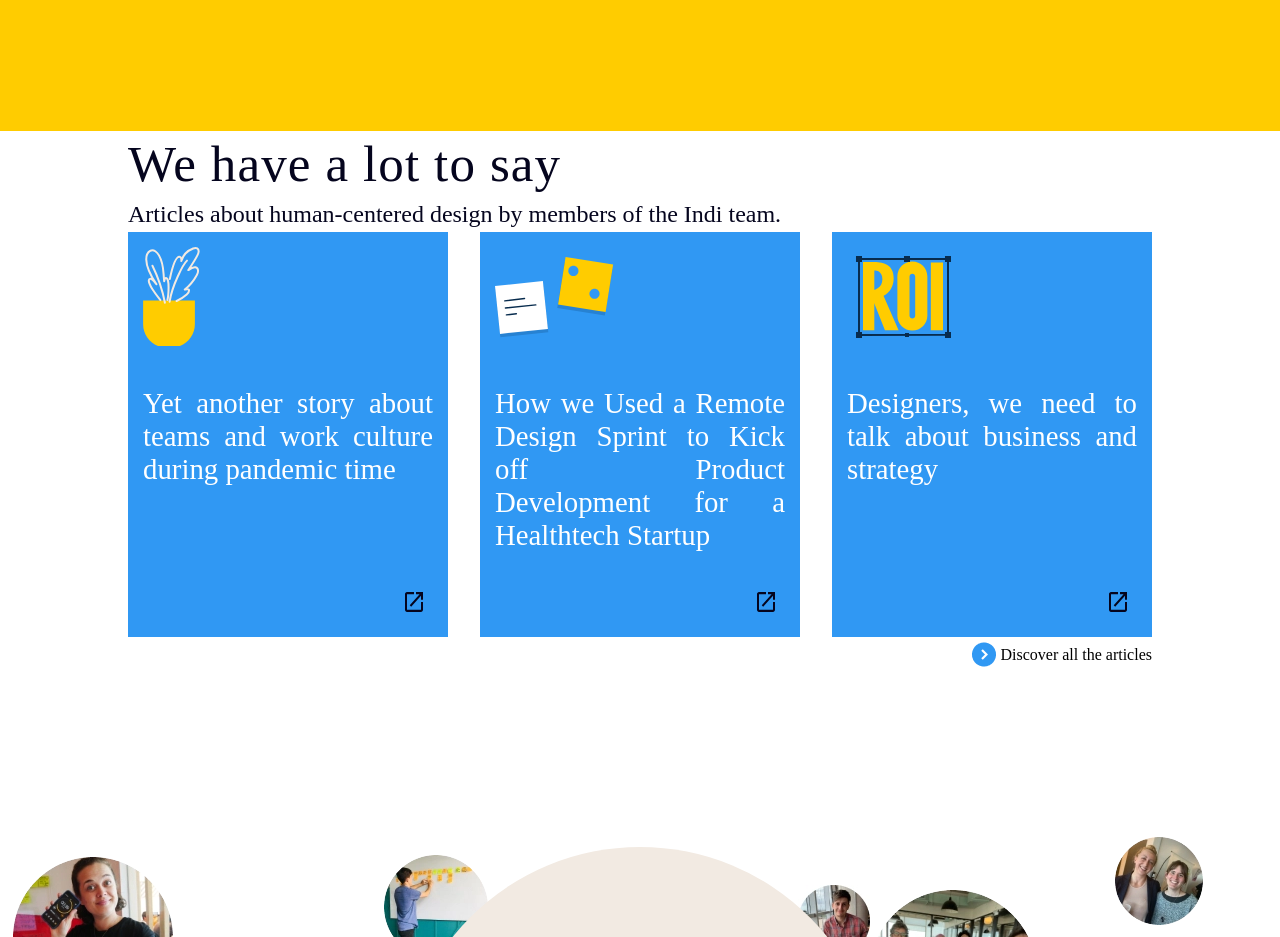
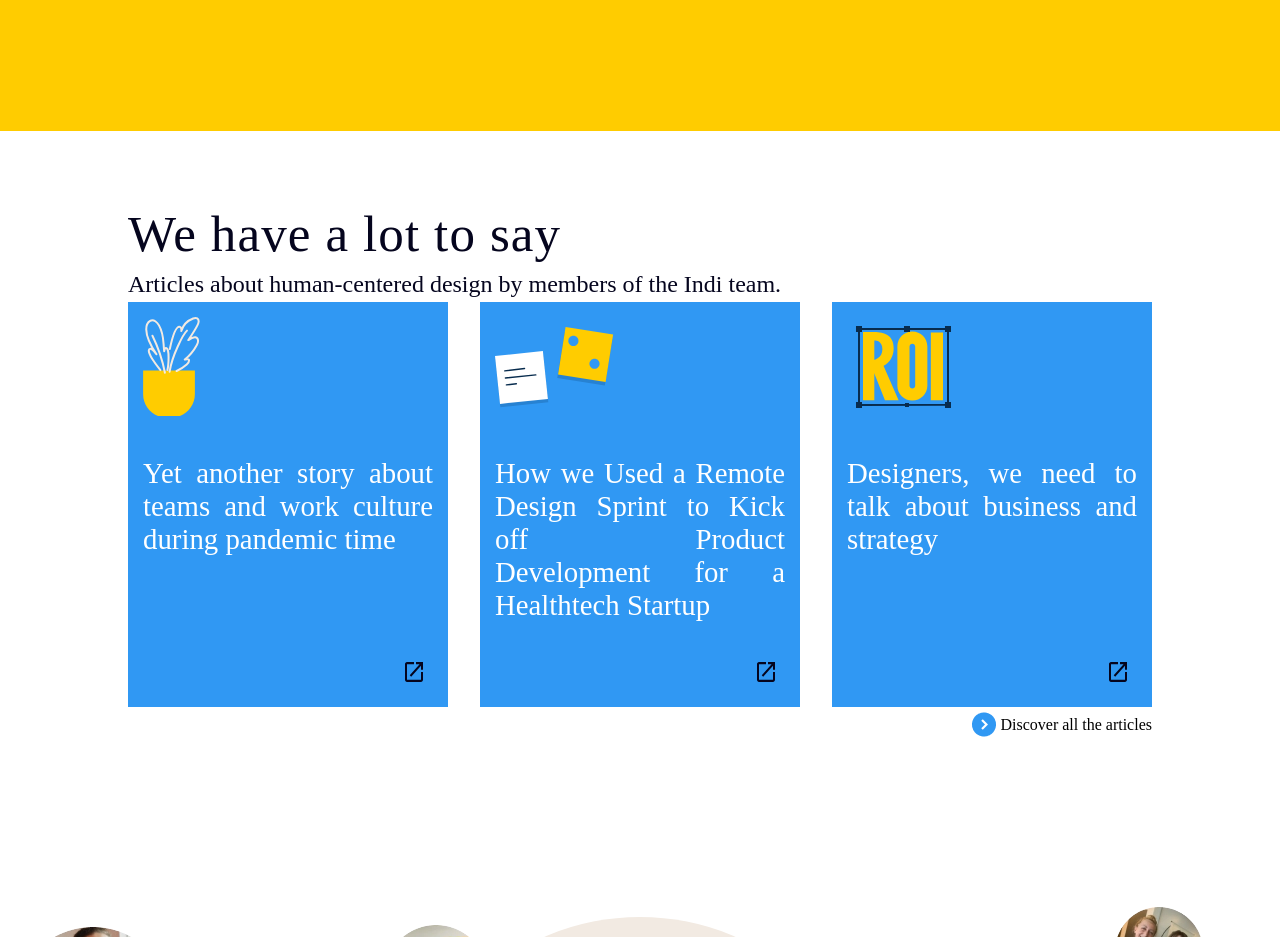
Before and after one commit to cxzyueiifqqe/lab7, a plain HTML site: page task2/index.html in a window 1280 px wide. Shown: the part 3500-4437 px from the top of the page. Drawn offline with nearby package versions, Linux system fonts and the light colour scheme.

Commit message:
2.4.2
micro style update

```diff
--- a/task2/index.html
+++ b/task2/index.html
@@ -167,7 +167,7 @@
 
 
 
-        <section class="section-5">
+        <section class="section-5" style="margin-top: 70px;">
 
           <div class="section-5-container">
             <div class="section-4-topText">We have a lot to say</div>
```
